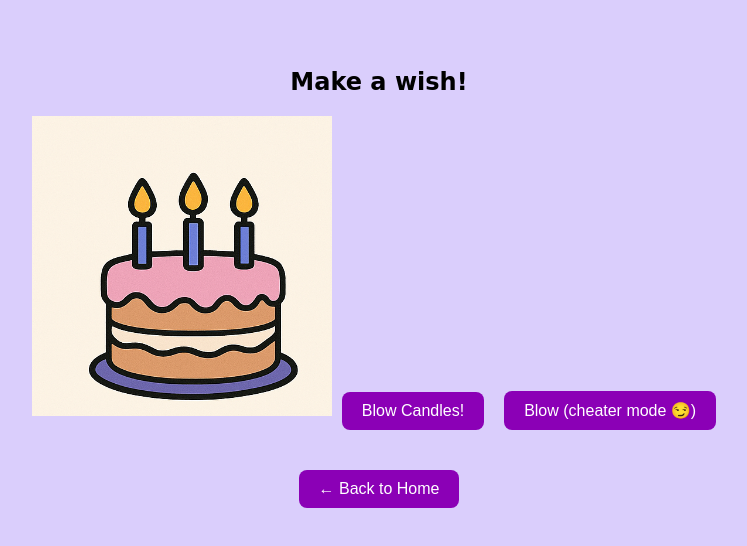
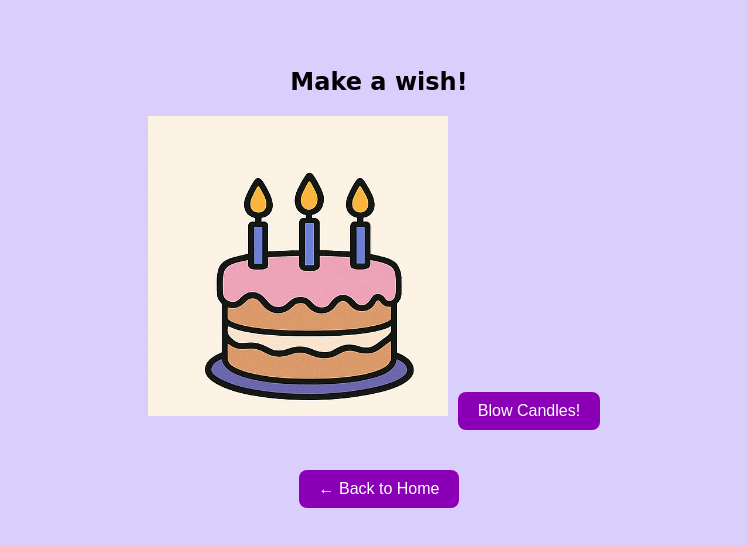
Before and after one commit to Mimosquera/Happy-Nic-Day, a React (Vite) app: page /cake in a window 1280 px wide. Shown: the top 546 px of the page, without its empty margins (261-1008 px from the left). Built offline with nearby package versions, Linux system fonts and the light colour scheme.

Commit message:
remove sheater mode

```diff
--- a/src/components/CakePage.jsx
+++ b/src/components/CakePage.jsx
@@ -4,7 +4,6 @@ import BackButton from './BackButton';
 const CakePage = () => {
   const [candlesOut, setCandlesOut] = useState(false);
   const [listening, setListening] = useState(false);
-  const [cheaterMode, setCheaterMode] = useState(false);
 
   const audioRef = useRef(new Audio('/blow-out.mp3'));
   const audioContextRef = useRef(null);
@@ -61,7 +60,7 @@ const CakePage = () => {
     const volume = rms * 10; // scale up
     console.log('💨 Mic RMS volume:', volume.toFixed(2));
 
-    if (volume > 150) {
+    if (volume > 300) {
       console.log('🎉 Wish detected!');
       stopListening();
       setCandlesOut(true);
@@ -86,7 +85,6 @@ const CakePage = () => {
   const resetCake = () => {
     stopListening();
     setCandlesOut(false);
-    setCheaterMode(false);
   };
 
   return (
@@ -100,31 +98,12 @@ const CakePage = () => {
       />
 
       {!candlesOut ? (
-        <>
-          <button onClick={startListening} disabled={listening}>
-            {listening ? 'Listening...' : 'Blow Candles!'}
-          </button>
-
-          {!listening && (
-            <button
-              style={{ marginTop: '0.8rem' }}
-              onClick={() => {
-                setCandlesOut(true);
-                setCheaterMode(true);
-                audioRef.current.play();
-              }}
-            >
-              Blow (cheater mode 😏)
-            </button>
-          )}
-        </>
+        <button onClick={startListening} disabled={listening}>
+          {listening ? 'Listening...' : 'Blow Candles!'}
+        </button>
       ) : (
         <>
-          <p>
-            {cheaterMode
-              ? "I'll allow it... just this once 😌"
-              : "Your wish better be about me."}
-          </p>
+          <p>Your wish better be about me.</p>
           <button onClick={resetCake}>New Cake</button>
         </>
       )}
```
